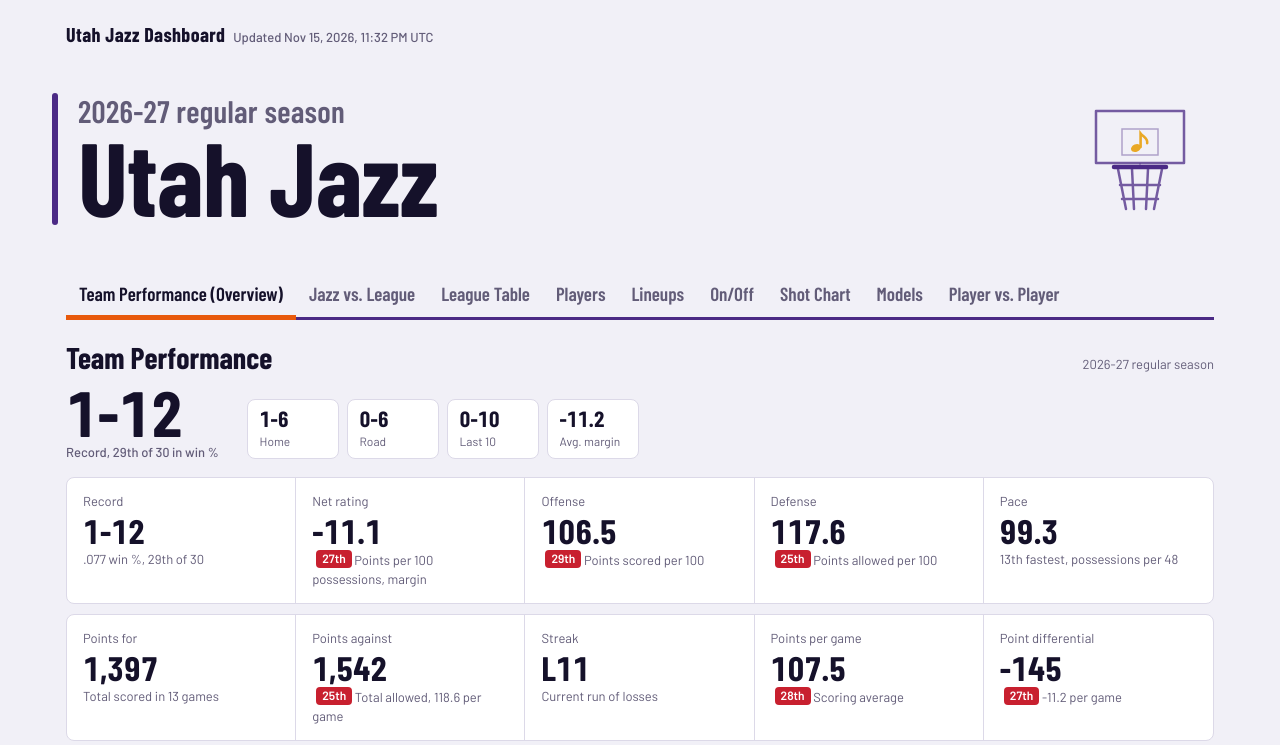
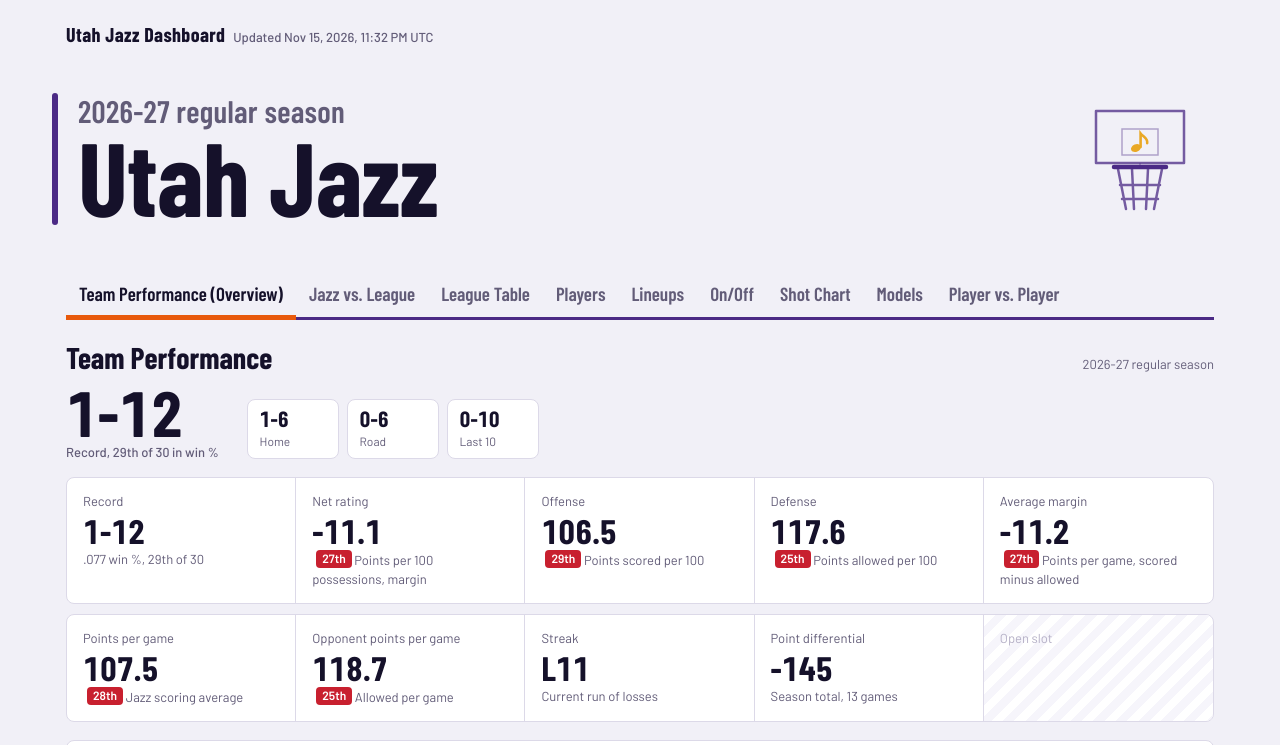
Before and after one commit to maximhoeft94/jazz-dashboard, a plain HTML site: page index.html in a window 1280 px wide. Shown: the top 745 px of the page. Drawn offline with nearby package versions, Linux system fonts and the light colour scheme.

Commit message:
Average margin replaces pace; second row leads with points per game and opponent points per game
Co-Authored-By: Claude Opus 5.5 <noreply@anthropic.com>
Claude-Session: https://claude.ai/code/session_013nxDk2dfFvVdyXTdSCqJUs

```diff
--- a/index.html
+++ b/index.html
@@ -81,6 +81,8 @@ tr.next td{box-shadow:inset 0 2px 0 var(--b)}
 .kpis{display:grid;grid-template-columns:repeat(5,minmax(0,1fr));border:1px solid var(--line);border-radius:8px;background:var(--panel);overflow:hidden}
 .kpi{padding:14px 16px;border-right:1px solid var(--line)}
 .kpi:last-child{border-right:0}
+.kpi.open{background:repeating-linear-gradient(135deg,transparent 0 8px,var(--soft) 8px 16px)}
+.kpi.open .kl{color:#b5b0c6}
 .kl{font-size:13px;color:var(--muted)}
 .kv{font-family:var(--font-d);font-weight:700;font-size:34px;line-height:1.05;margin-top:2px}
 .ks{font-size:13px;color:var(--muted);margin-top:2px}
@@ -354,12 +356,12 @@ function kpiRows(X, G, streak){
     + kpi('Net rating', sgn(J.net), rkBadge(r('net',1),n,1)+' Points per 100 possessions, margin')
     + kpi('Offense', num(J.ortg,1), rkBadge(r('ortg',1),n,1)+' Points scored per 100')
     + kpi('Defense', num(J.drtg,1), rkBadge(r('drtg',-1),n,-1)+' Points allowed per 100')
-    + kpi('Pace', num(J.pace,1), ord(r('pace',0)||n)+' fastest, possessions per 48');
-  const row2 = kpi('Points for', pf.toLocaleString('en-US'), 'Total scored in '+G.length+' games')
-    + kpi('Points against', pa.toLocaleString('en-US'), rkBadge(r('opp',-1),n,-1)+' Total allowed, '+num(G.length?pa/G.length:null,1)+' per game')
+    + kpi('Average margin', sgn(J.pm), rkBadge(r('pm',1),n,1)+' Points per game, scored minus allowed');
+  const row2 = kpi('Points per game', num(J.pts,1), rkBadge(r('pts',1),n,1)+' Jazz scoring average')
+    + kpi('Opponent points per game', num(J.opp,1), rkBadge(r('opp',-1),n,-1)+' Allowed per game')
     + kpi('Streak', streak, G.length ? 'Current run of '+(streak[0]==='W'?'wins':'losses') : 'No games yet')
-    + kpi('Points per game', num(J.pts,1), rkBadge(r('pts',1),n,1)+' Scoring average')
-    + kpi('Point differential', sgn(pf-pa,0), rkBadge(r('pm',1),n,1)+' '+sgn(G.length?(pf-pa)/G.length:null)+' per game');
+    + kpi('Point differential', sgn(pf-pa,0), 'Season total, '+G.length+' games')
+    + '<div class="kpi open" aria-hidden="true"><div class="kl">Open slot</div></div>';
   return '<div class="kpis">'+row1+'</div><div class="kpis" style="margin-top:10px">'+row2+'</div>';
 }
 
@@ -416,7 +418,7 @@ function renderOverview(){
   let h = '<div class="sh"><h2>Team Performance</h2><span class="note">'+esc(state.season)+' regular season</span></div>';
   h += '<div class="rec"><div class="big num">'+J.w+'-'+J.l+'<small>Record, '+ord(rankOf(X.teams,'wpct',1,J.ab)||n)+' of '+n+' in win %</small></div><div class="chips">'
     + chip(rec(G.filter(g=>g.home)),'Home') + chip(rec(G.filter(g=>!g.home)),'Road') + chip(rec(G.slice(-10)),'Last '+Math.min(10,G.length))
-    + chip(sgn(mean(G.map(g=>g.margin))),'Avg. margin') + '</div></div>';
+    + '</div></div>';
   h += kpiRows(X, G, streak) + '<div style="height:18px"></div>';
   h += '<div class="panel scroll" style="margin-bottom:14px"><div class="pad" style="padding-bottom:4px"><h3 style="font-family:var(--font-d);font-weight:600;font-size:21px;margin:0">Next 10 games</h3></div>'+nextGames(X)+'</div>';
   h += '<div class="panel card"><h3>Point differential by game</h3><div class="lgd"><span><b style="background:var(--good)"></b>Win</span><span><b style="background:var(--bad)"></b>Loss</span><span>Hover a bar for the score.</span></div>'+marginChart(G)+'</div>';
```
